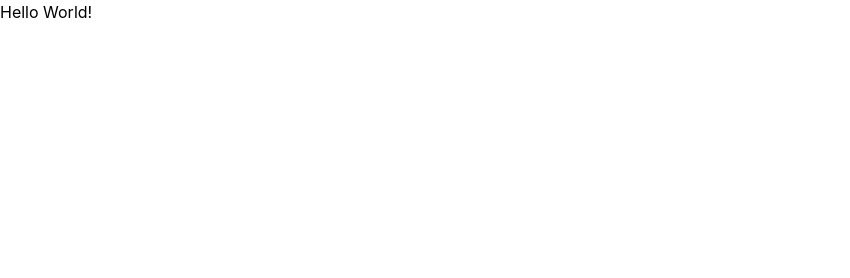
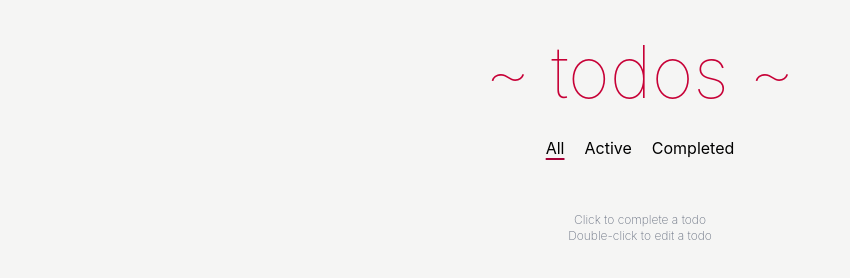
Before and after one commit to sophia-mai/basic-todo-app, a website built with Vite: page index.html in a window 1280 px wide. Shown: the whole page, without its empty margins (0-850 px from the left). Built offline with nearby package versions, Linux system fonts and the light colour scheme.

Commit message:
todos-04: Create header, footer, and navigation

```diff
--- a/index.html
+++ b/index.html
@@ -6,8 +6,33 @@
     <meta name="viewport" content="width=device-width, initial-scale=1.0" />
     <title>ToDo App</title>
   </head>
-  <body>
-    <div id="app"></div>
+  <body class="bg-stone-100">
+    <header class="max-w-lg py-4 mx-auto mt-5 font-thin text-center">
+      <h1 class="font-sans text-7xl text-rose-700">~ todos ~</h1>
+    </header>
+
+    <nav
+      id="todo-nav"
+      class="flex items-center justify-center gap-3 py-2 filters"
+      role="navigation"
+    >
+      <a
+        href="#/"
+        class="p-1 underline underline-offset-4 decoration-rose-800 decoration-2"
+        role="button"
+        >All</a
+      >
+      <a href="#/active" class="p-1" role="button">Active</a>
+      <a href="#/completed" class="p-1" role="button">Completed</a>
+    </nav>
+    <footer
+      class="flex flex-col items-center justify-center max-w-lg mx-auto mt-10 text-xs text-gray-500 font-extralight"
+    >
+      <div>Click to complete a todo</div>
+      <div>Double-click to edit a todo</div>
+    </footer>
+
+    <!-- Scripts here. Don't remove ↓ -->
     <script type="module" src="/src/main.js"></script>
   </body>
 </html>
--- a/src/main.js
+++ b/src/main.js
@@ -1,4 +1 @@
 import "./style.css";
-
-const app = document.getElementById("app");
-app.innerHTML = `<div>Hello World!</div>`;
```
